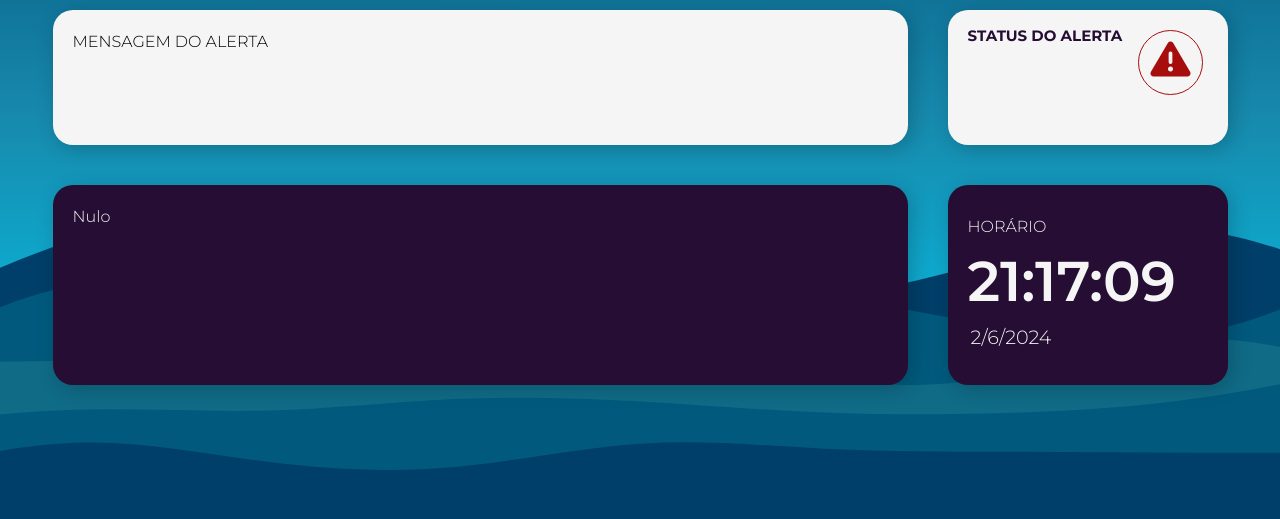
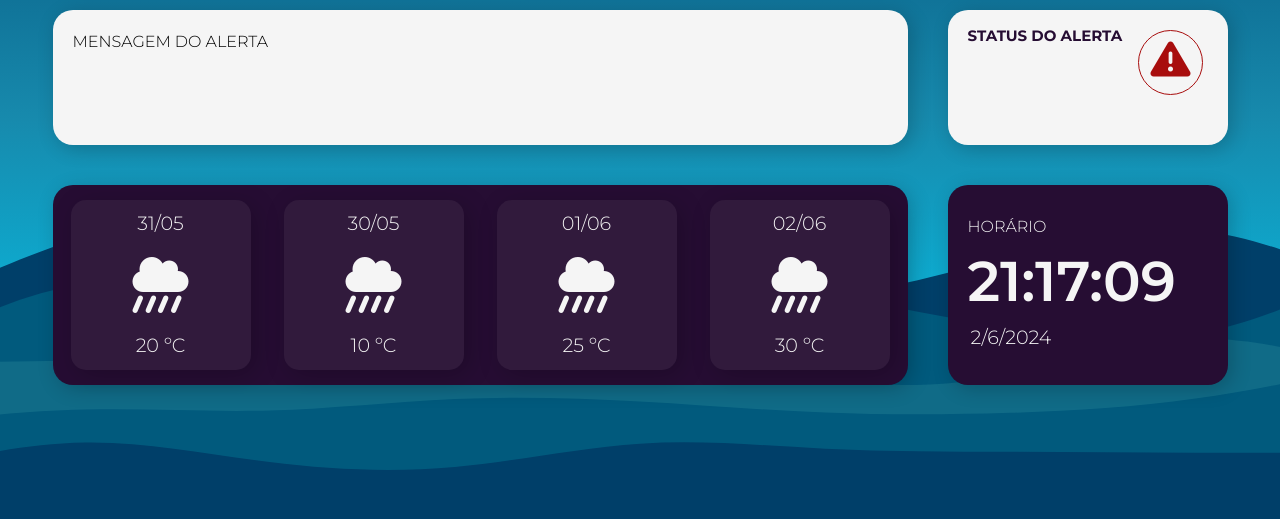
Before and after one commit to nabelly19/CreativeExperiencePUCPR, a Flask app: template Dashboard_Web/views/dashboard.html in a window 1280 px wide. Shown: the part 281-800 px from the top of the page. Run offline with Flask 3, Linux system fonts and the light colour scheme; the template is opened without the code that fills it, so the values that code supplies are empty.

Commit message:
Add: cards de média de temperatura
Dashboard finalizada

```diff
--- a/Dashboard_Web/static/css/base.css
+++ b/Dashboard_Web/static/css/base.css
@@ -67,7 +67,7 @@ a {
     display: flex;
     justify-content: end;
     padding: 0.5rem;
-    background-color: red;
+    background-color: #c41515;
     border-radius: 8px;
     width: 78px;
     height: 39px;
@@ -85,7 +85,7 @@ a {
     background-color: #f5f5f5;
     border: 0.5px solid #260D33;
     box-shadow: 4px 4px 20px rgba(0, 0, 0, 0.2);
-    border: 1px solid red;
+    border: 1px solid #c41515;
     font-weight: bold;
     border: none;
 }
@@ -101,7 +101,7 @@ a {
 }
 
 .logout:hover{
-    color: red;
+    color: #c41515;
     padding-left: 23px;
 }
 
--- a/Dashboard_Web/static/css/dashboard.css
+++ b/Dashboard_Web/static/css/dashboard.css
@@ -102,9 +102,10 @@ body {
 
 .null_rectangle {
     display: flex;
-    flex-direction: column;
+    justify-content: space-evenly;
+    flex-wrap: wrap;
     width: 855px;
-    height: 200px;
+    height: auto;
     background-color: #260D33;
     border-radius: 20px;
     box-shadow: 4px 4px 20px rgba(0, 0, 0, 0.2);
@@ -248,6 +249,36 @@ button:hover {
     background-color: #F5F5F5;
     border: 0.5px solid #260D33;
     color: #260D33;
+}
+
+.media_area {
+    background-color: #311a3c;
+    width: 180px;
+    height: auto;
+    margin: 15px;
+    border-radius: 15px;
+    display: flex;
+    align-items: center;
+    justify-content: space-around;
+    flex-direction: column;
+    color: #F5F5F5;
+    box-shadow: 5px 5px 25px rgba(0, 0, 0, 0.2);
+}
+
+.media_area i {
+    font-size: 3.5rem;
+}
+
+.media_area p {
+    margin: 0;
+}
+
+.date_rectangle{
+    font-size: 1.2rem;
+}
+
+.temp_rectangle {
+    font-size: 1.2rem;
 }
 
 @media (max-width: 1150px){
--- a/Dashboard_Web/views/dashboard.html
+++ b/Dashboard_Web/views/dashboard.html
@@ -18,7 +18,7 @@
                 <div class="temperature">
                     <p class="title_sensor">TEMPERATURA</p>
                     <ul>
-                        <p class="information" id="temperatura">{{ values["Temperatura"] }}ºC</p>
+                        <p class="information" id="temperatura">{{ values["Temperatura"] }} ºC</p>
                     </ul>
                     <i class="fa-solid fa-temperature-half icon-custom"></i>
                 </div>
@@ -63,7 +63,26 @@
             </div>
             <div class="orientacao-cards">
                 <div class="null_rectangle">
-                    <p class="title_sensor">Nulo</p>
+                    <div class="media_area">
+                        <p class="date_rectangle">31/05</p>
+                        <i class="fa-solid fa-cloud-showers-heavy"></i>
+                        <p class="temp_rectangle">20 ºC</p>
+                    </div>
+                    <div class="media_area">
+                        <p class="date_rectangle">30/05</p>
+                        <i class="fa-solid fa-cloud-showers-heavy"></i>
+                        <p class="temp_rectangle">10 ºC</p>
+                    </div>
+                    <div class="media_area">
+                        <p class="date_rectangle">01/06</p>
+                        <i class="fa-solid fa-cloud-showers-heavy"></i>
+                        <p class="temp_rectangle">25 ºC</p>
+                    </div>
+                    <div class="media_area">
+                        <p class="date_rectangle">02/06</p>
+                        <i class="fa-solid fa-cloud-showers-heavy"></i>
+                        <p class="temp_rectangle">30 ºC</p>
+                    </div>
                 </div>
                 <div class="date_time">
                     <p class="information_hour">HORÁRIO
```
Also changed, not shown: Dashboard_Web/models/user/contact.py (added, +54 -0 lines).
